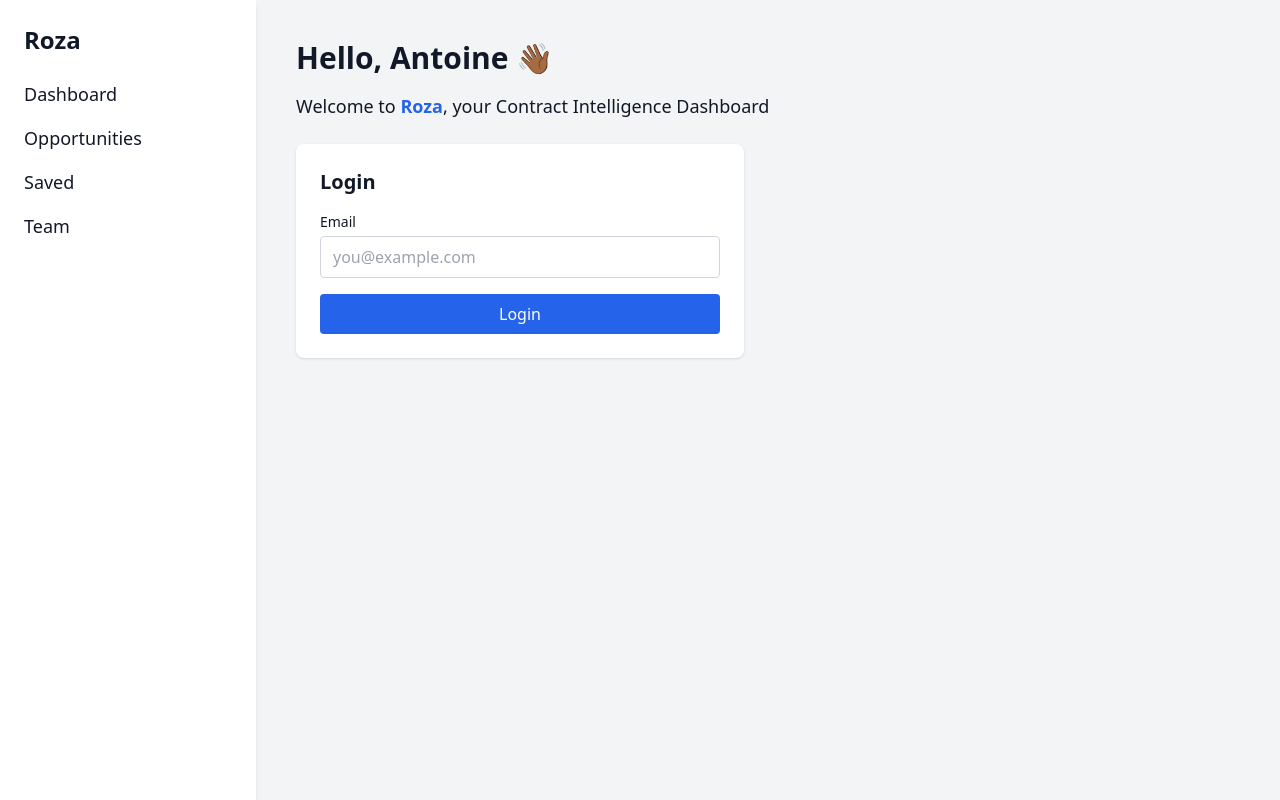
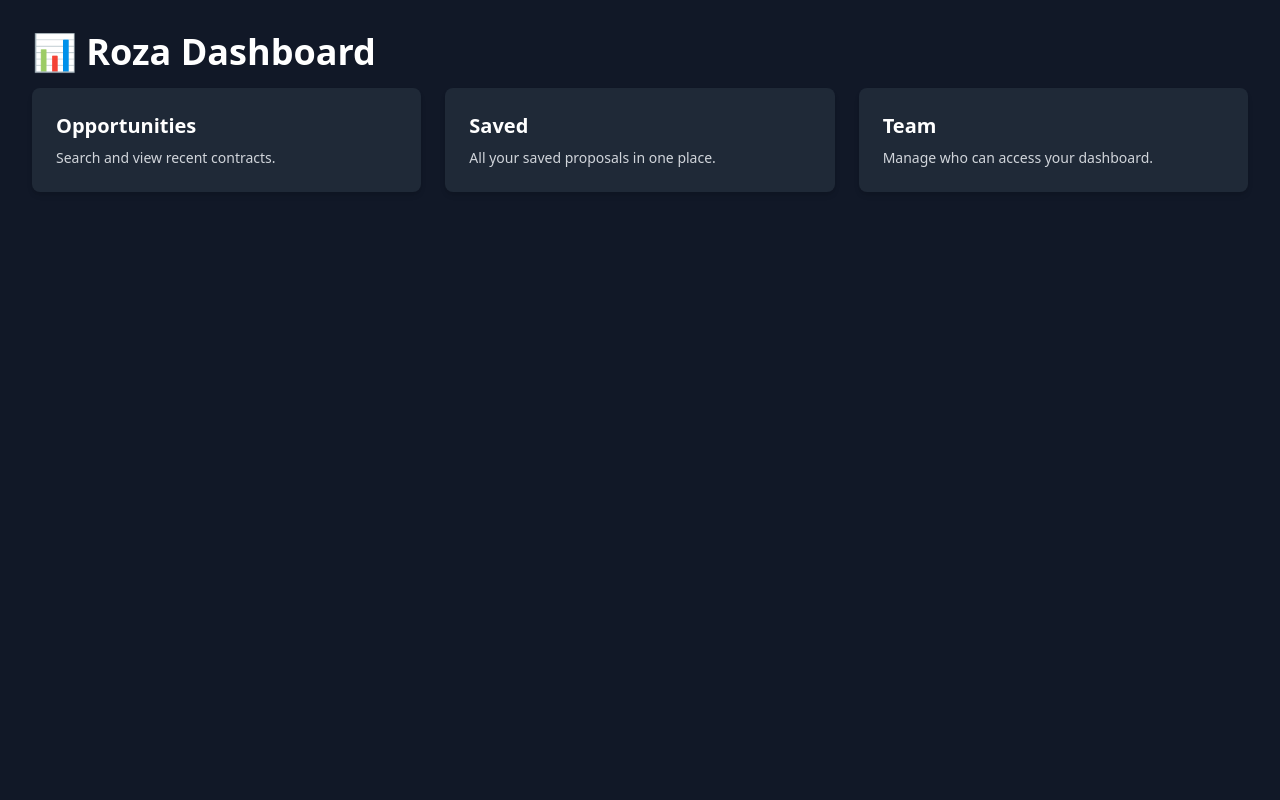
Before and after one commit to MrFord87/roza-FSG, a Next.js app: page /dashboard in a window 1280 px wide. Built offline with nearby package versions, Linux system fonts and the light colour scheme.

Commit message:
Update dashboard.js

```diff
--- a/pages/dashboard.js
+++ b/pages/dashboard.js
@@ -1,45 +1,24 @@
-// pages/dashboard.js
-
 export default function Dashboard() {
   return (
-    <div className="min-h-screen bg-gray-100 text-gray-900">
-      <aside className="w-64 h-screen fixed bg-white shadow-md p-6">
-        <h2 className="text-2xl font-bold mb-6">Roza</h2>
-        <nav className="space-y-4">
-          <a href="#" className="block text-lg hover:text-blue-600">Dashboard</a>
-          <a href="#" className="block text-lg hover:text-blue-600">Opportunities</a>
-          <a href="#" className="block text-lg hover:text-blue-600">Saved</a>
-          <a href="#" className="block text-lg hover:text-blue-600">Team</a>
-        </nav>
-      </aside>
+    <main className="min-h-screen bg-gray-900 text-white p-8">
+      <h1 className="text-4xl font-bold mb-4">📊 Roza Dashboard</h1>
 
-      <main className="ml-64 p-10">
-        <h1 className="text-3xl font-bold mb-4">Hello, Antoine 👋🏾</h1>
-        <p className="text-lg mb-6">
-          Welcome to <span className="font-semibold text-blue-600">Roza</span>, your Contract Intelligence Dashboard
-        </p>
+      <section className="grid grid-cols-1 md:grid-cols-2 lg:grid-cols-3 gap-6">
+        <div className="bg-gray-800 p-6 rounded-lg shadow-md">
+          <h2 className="text-xl font-semibold mb-2">Opportunities</h2>
+          <p className="text-sm text-gray-300">Search and view recent contracts.</p>
+        </div>
 
-        <div className="bg-white rounded-lg shadow p-6 max-w-md">
-          <h2 className="text-xl font-semibold mb-4">Login</h2>
-          <form>
-            <div className="mb-4">
-              <label htmlFor="email" className="block text-sm font-medium mb-1">Email</label>
-              <input
-                type="email"
-                id="email"
-                className="w-full border border-gray-300 rounded px-3 py-2 focus:outline-none focus:ring focus:ring-blue-200"
-                placeholder="you@example.com"
-              />
-            </div>
-            <button
-              type="submit"
-              className="w-full bg-blue-600 text-white py-2 rounded hover:bg-blue-700 transition"
-            >
-              Login
-            </button>
-          </form>
+        <div className="bg-gray-800 p-6 rounded-lg shadow-md">
+          <h2 className="text-xl font-semibold mb-2">Saved</h2>
+          <p className="text-sm text-gray-300">All your saved proposals in one place.</p>
         </div>
-      </main>
-    </div>
+
+        <div className="bg-gray-800 p-6 rounded-lg shadow-md">
+          <h2 className="text-xl font-semibold mb-2">Team</h2>
+          <p className="text-sm text-gray-300">Manage who can access your dashboard.</p>
+        </div>
+      </section>
+    </main>
   );
 }
```
